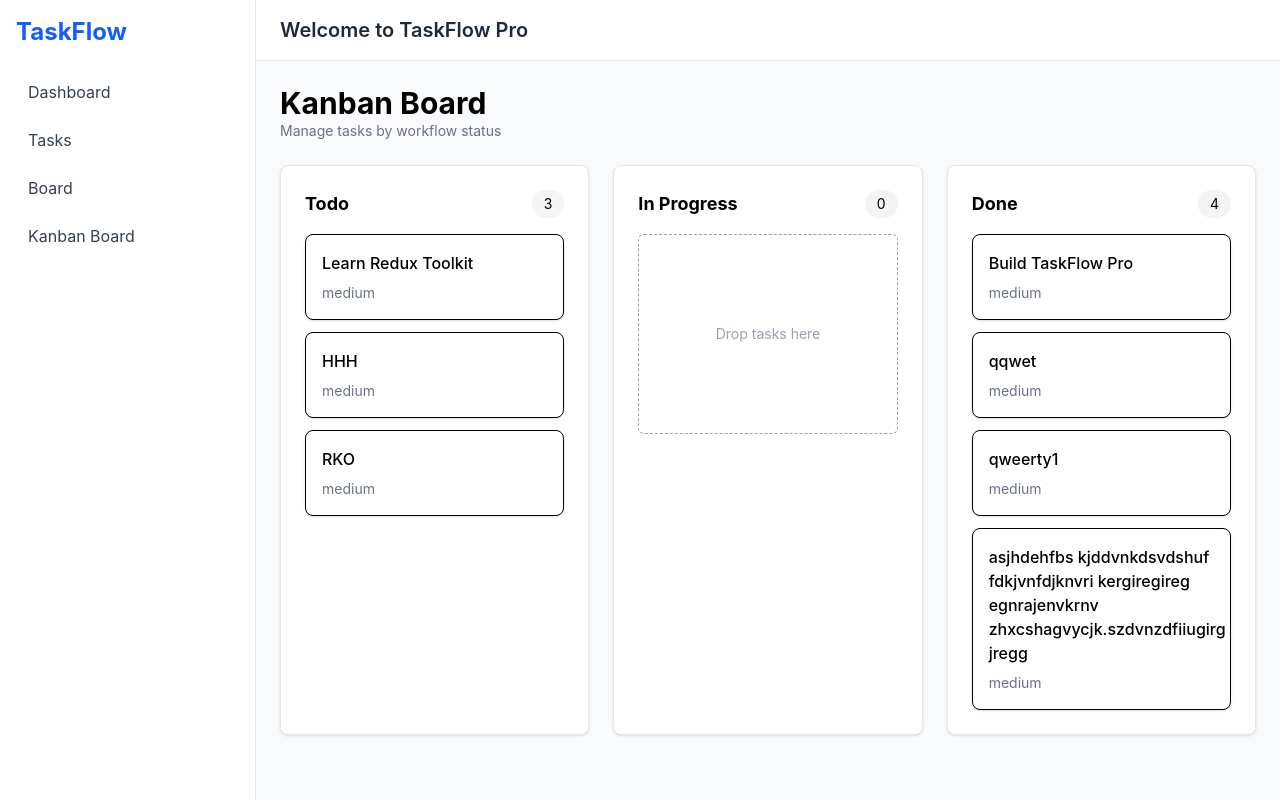
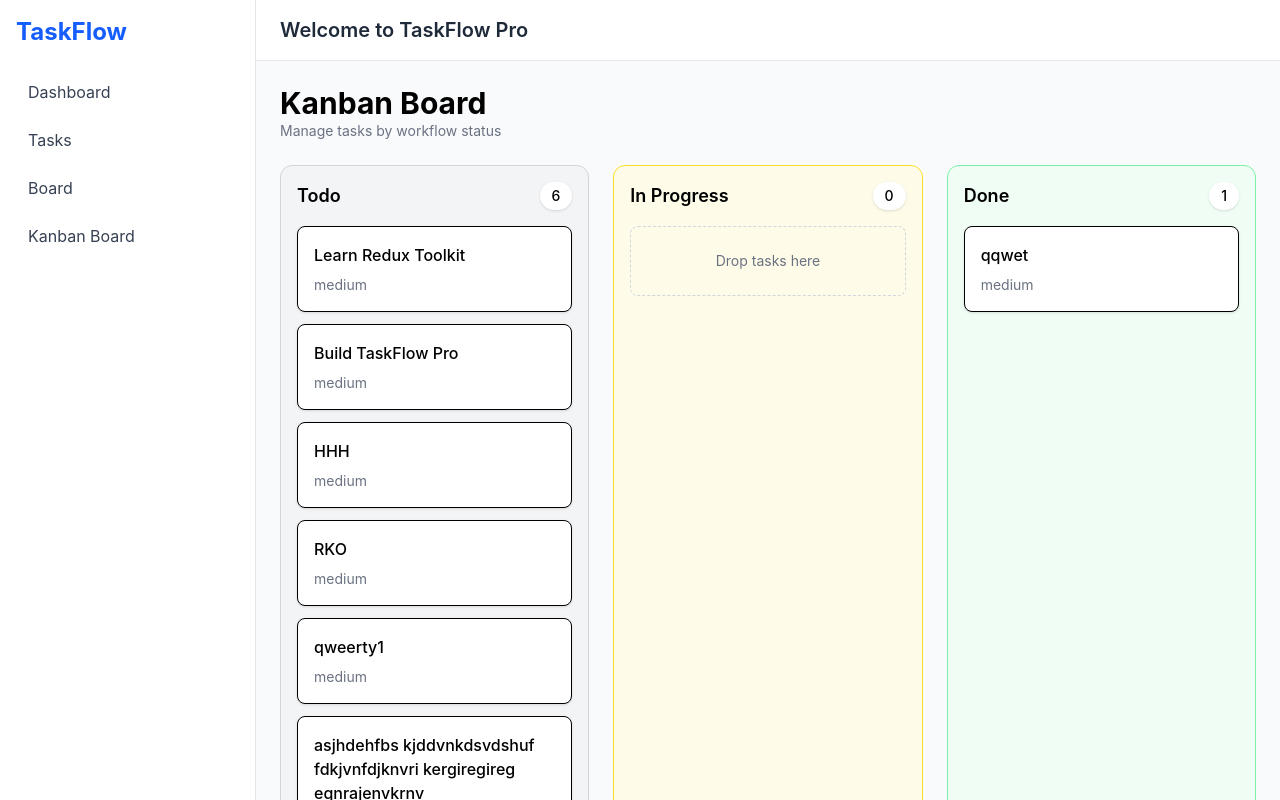
Before and after one commit to dev-ninad-k/taskflow-pro, a React (Vite) app: page /kanban in a window 1280 px wide. Shown: the top 800 px of the page. Built offline with nearby package versions, Linux system fonts and the light colour scheme; data requests are answered from the project's data file.

Commit message:
feat: improve kanban column UI

```diff
--- a/db.json
+++ b/db.json
@@ -7,7 +7,7 @@
     },
     {
       "title": "Build TaskFlow Pro",
-      "completed": true,
+      "completed": false,
       "id": "2"
     },
     {
@@ -27,12 +27,12 @@
     },
     {
       "title": "qweerty1",
-      "completed": true,
+      "completed": false,
       "id": "NCfa9doXqYc"
     },
     {
       "title": "asjhdehfbs kjddvnkdsvdshuf fdkjvnfdjknvri kergiregireg  egnrajenvkrnv zhxcshagvycjk.szdvnzdfiiugirg jregg",
-      "completed": true,
+      "completed": false,
       "id": "LrpfyfA42_E"
     }
   ],
--- a/src/features/tasks/components/kanban/KanbanColumn.tsx
+++ b/src/features/tasks/components/kanban/KanbanColumn.tsx
@@ -1,7 +1,5 @@
 import { useDroppable } from '@dnd-kit/core';
-
-import Card from '@/components/ui/Card';
-import type { TaskStatus, Task } from '../../types';
+import type { Task, TaskStatus } from '../../types';
 import KanbanTaskCard from './KanbanTaskCard';
 
 type Props = {
@@ -11,50 +9,44 @@ type Props = {
 };
 
 function KanbanColumn({ title, status, tasks }: Props) {
-  const { setNodeRef } = useDroppable({
+  const { setNodeRef, isOver } = useDroppable({
     id: status,
   });
 
+  const statusStyles = {
+    todo: 'bg-gray-100 border-gray-300',
+    'in-progress': 'bg-yellow-50 border-yellow-300',
+    done: 'bg-green-50 border-green-300',
+  };
+
   return (
-    <Card>
-      <div className="mb-4 flex justify-between">
-        <h2 className="font-bold text-lg">{title}</h2>
+    <div
+      ref={setNodeRef}
+      className={`
+        rounded-xl border p-4 min-h-[400px]
+        transition
+        ${statusStyles[status]}
+        ${isOver ? 'ring-2 ring-blue-400' : ''}
+      `}
+    >
+      <div className="mb-4 flex items-center justify-between">
+        <h2 className="text-lg font-semibold">{title}</h2>
 
-        <span className="rounded-full bg-gray-100 px-3 py-1 text-sm">
+        <span className="rounded-full bg-white px-3 py-1 text-sm font-medium shadow-sm">
           {tasks.length}
         </span>
       </div>
 
-      <div
-        ref={setNodeRef}
-        className="
-          min-h-[300px]
-          space-y-3
-          rounded-md
-          transition
-        "
-      >
+      <div className="space-y-3">
         {tasks.length === 0 ? (
-          <div
-            className="
-              flex
-              h-[200px]
-              items-center
-              justify-center
-              rounded-md
-              border
-              border-dashed
-              text-sm
-              text-gray-400
-            "
-          >
+          <div className="rounded-lg border border-dashed border-gray-300 p-6 text-center text-sm text-gray-500">
             Drop tasks here
           </div>
         ) : (
           tasks.map((task) => <KanbanTaskCard key={task.id} task={task} />)
         )}
       </div>
-    </Card>
+    </div>
   );
 }
 
```
